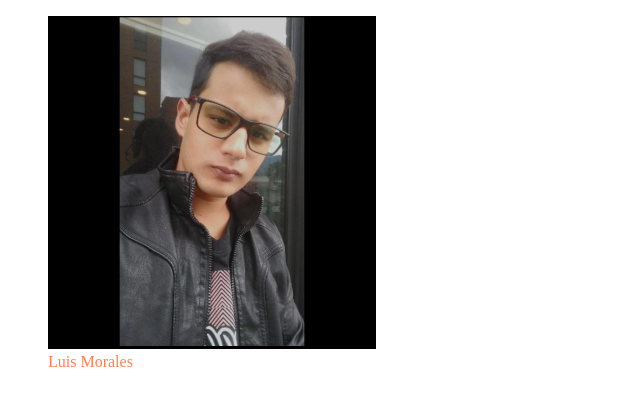
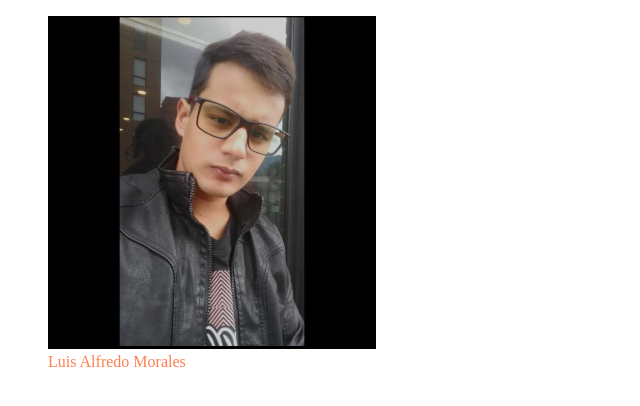
Before and after one commit to Morales19062020/bit07me, a plain HTML site: page src/index.html in a window 1280 px wide. Shown: the full height of the page, 0-640 px from the left. Drawn offline with Linux system fonts and the light colour scheme.

Commit message:
Actualizacion

```diff
--- a/src/index.html
+++ b/src/index.html
@@ -10,7 +10,7 @@
     <body>
         <figure>
         <img src="./img/me.png" alt="">
-        <figcaption>Luis Morales</figcaption>
+        <figcaption>Luis Alfredo Morales</figcaption>
         </figure>
         <script src="./js/main.js"></script>
     </body>
```
